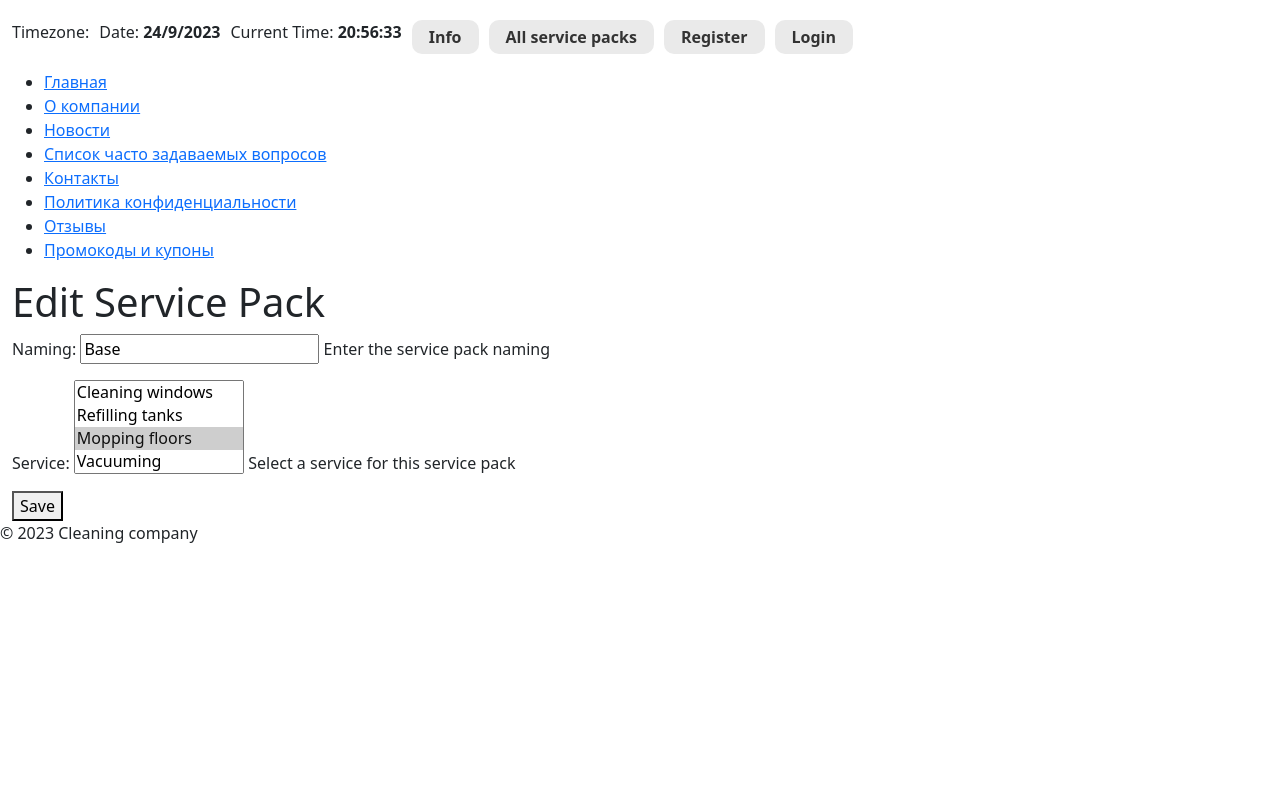
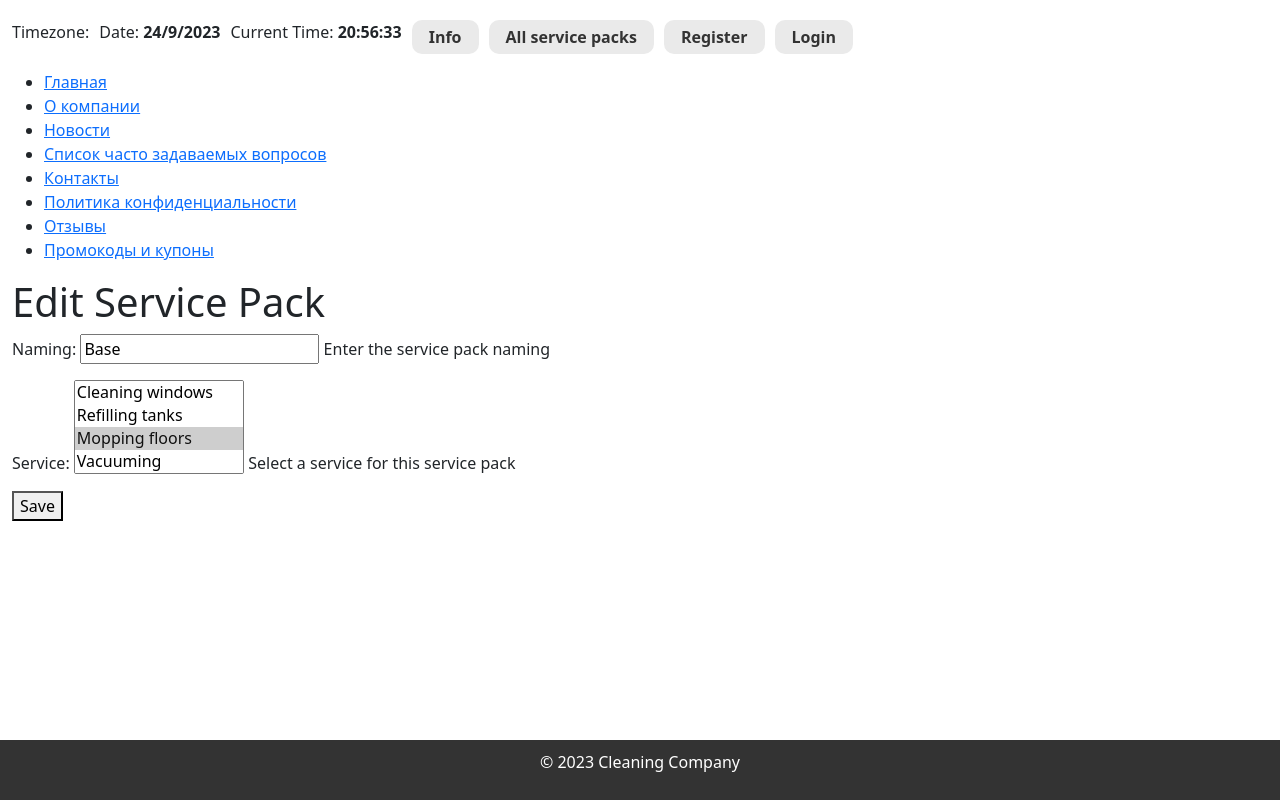
Before and after one commit to Egorallo/CleaningCompany, a Django app: page /administration/edit/4/ in a window 1280 px wide. Run offline with Django 4.2, Linux system fonts and the light colour scheme; data comes from the database, SQL or seed files in the repository; both versions use the stored data as it was after the commit.

Commit message:
better footer

```diff
--- a/cleaning/templates/base_generic.html
+++ b/cleaning/templates/base_generic.html
@@ -50,6 +50,25 @@
         .login-button:hover {
             background-color: #d4d4d4;
         }
+
+        body {
+            display: flex;
+            flex-direction: column;
+            min-height: 100vh; /* Minimum height of the viewport */
+            margin: 0;
+        }
+
+        main {
+            flex: 1; /* Expand and push the footer to the bottom */
+        }
+
+        footer {
+            background-color: #f0f0f0; /* Set the background color as needed */
+            padding: 10px;
+            text-align: center;
+        }
+
+
     </style>
 </head>
 <body>
@@ -115,8 +134,9 @@
     </div>
 
 </div>
-<footer>
-    <p>&copy; 2023 Cleaning company</p>
+<div style="flex-grow: 1;"></div>
+<footer style="background-color: #333; color: white; text-align: center; padding: 10px 0;">
+    <p>&copy; 2023 Cleaning Company</p>
 </footer>
 
 <script>
```
Also changed, not shown: db.sqlite3.
